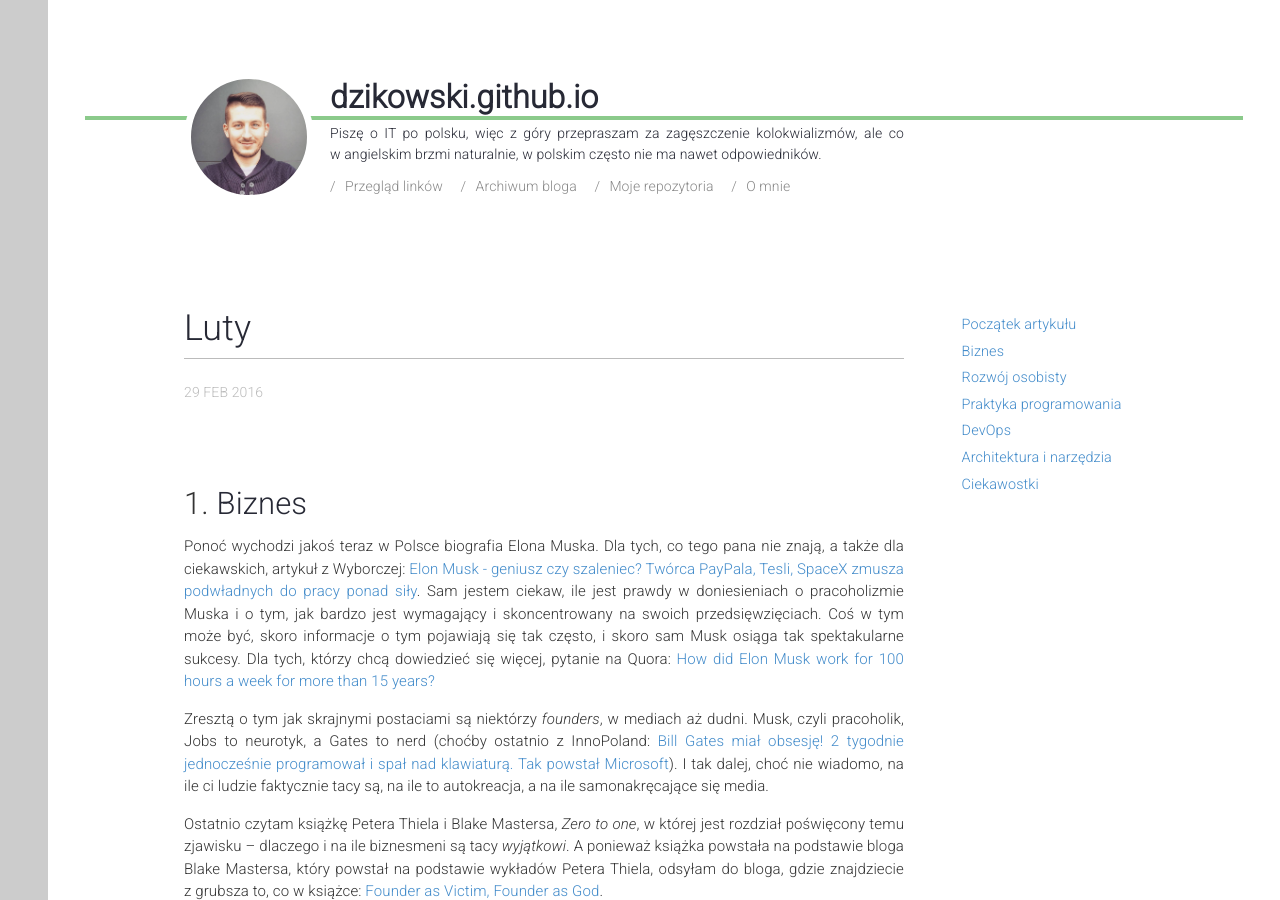
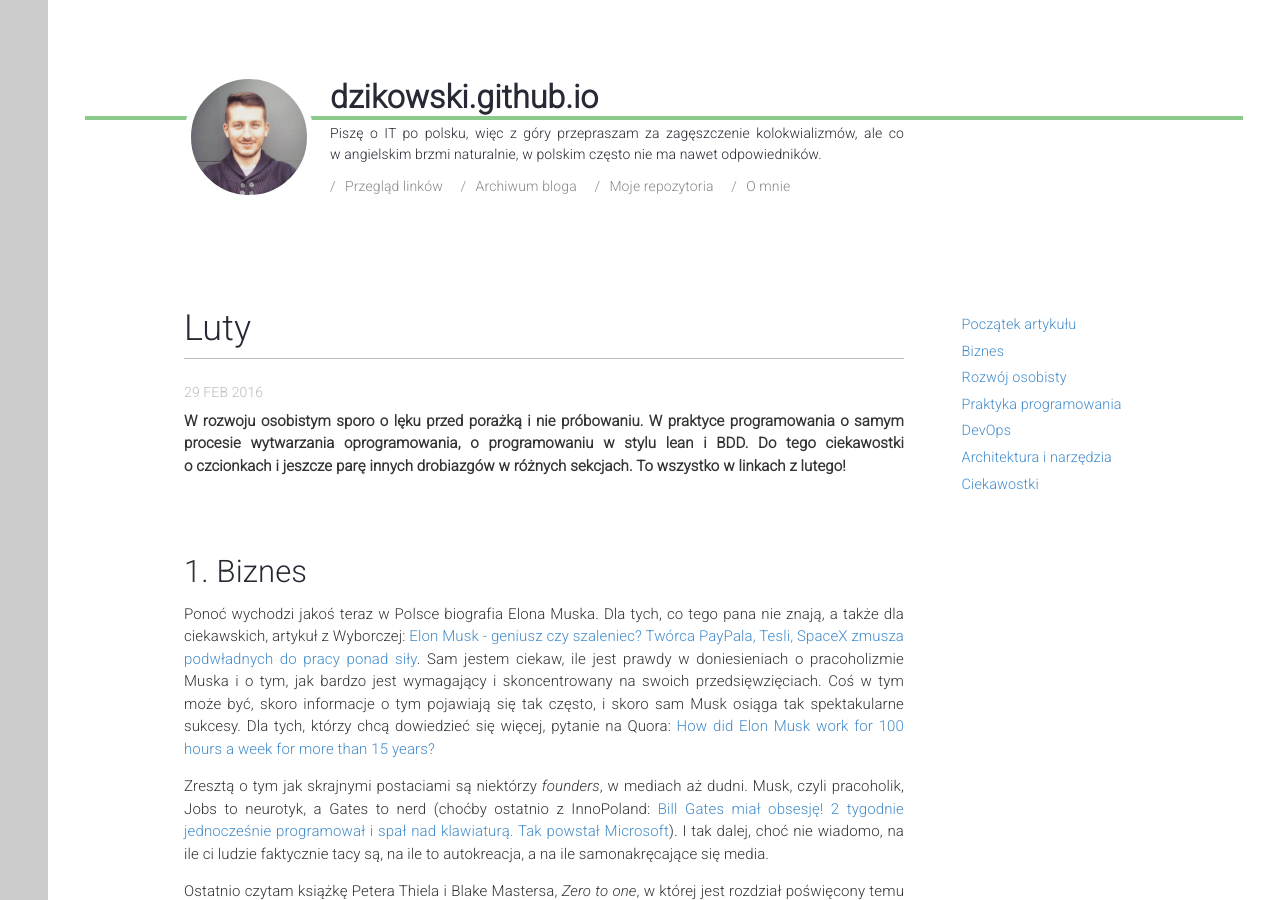
Before and after one commit to dzikowski/dzikowski.github.io, a Jekyll site: the page built from _posts/2016-02-29-luty.md, in a window 1280 px wide and 900 px high. Built offline with Jekyll 4.4.1, drawn with Linux system fonts in a browser that asks for light colours; nearby versions of some CDN libraries.

Commit message:
description added

```diff
--- a/_posts/2016-02-29-luty.md
+++ b/_posts/2016-02-29-luty.md
@@ -3,7 +3,10 @@ title: Luty
 layout: post
 category: links
 description: |
-
+    W rozwoju osobistym sporo o lęku przed porażką i nie próbowaniu.
+    W praktyce programowania o samym procesie wytwarzania oprogramowania, o programowaniu w stylu lean i BDD.
+    Do tego ciekawostki o czcionkach i jeszcze parę innych drobiazgów w różnych sekcjach.
+    To wszystko w linkach z lutego!
 ---
 
 
```
